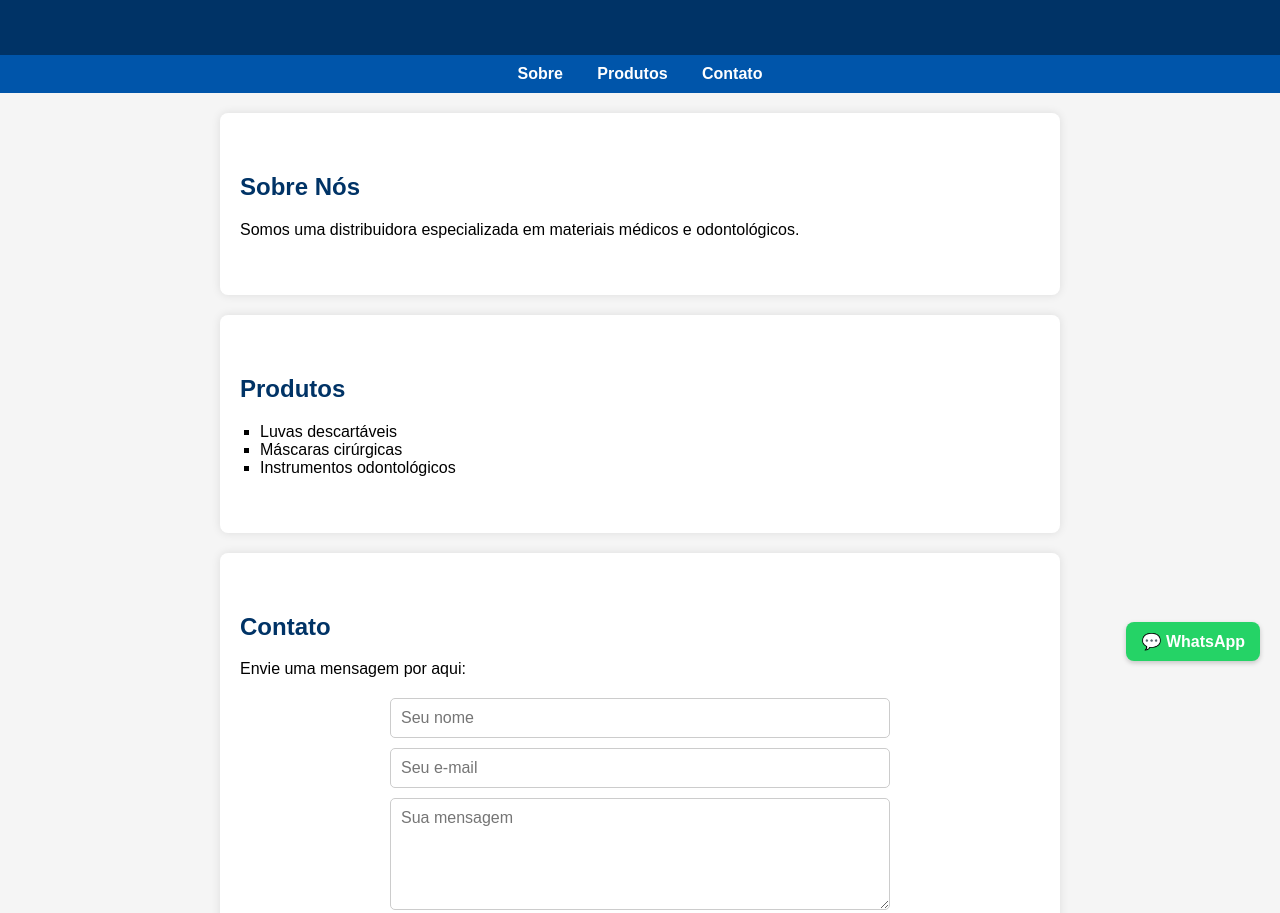
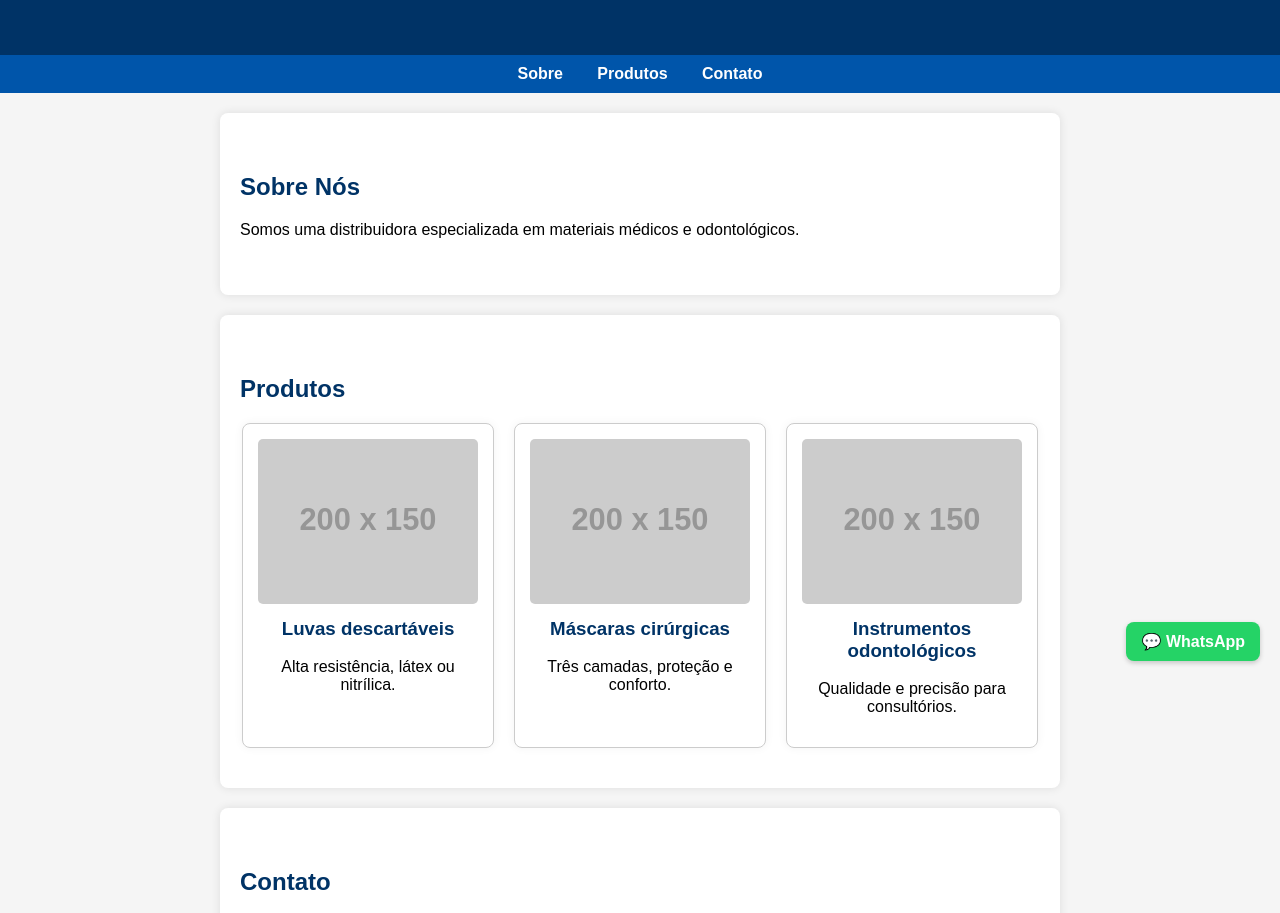
Before and after one commit to bforp/site-bjr, a plain HTML site: page index.html in a window 1280 px wide. Shown: the part 119-1032 px from the top of the page. Drawn offline with Linux system fonts and the light colour scheme; placeholder pictures from the web are drawn by us.

Commit message:
Add files via upload

```diff
--- a/index.html
+++ b/index.html
@@ -25,11 +25,23 @@
 
     <section id="produtos">
         <h2>Produtos</h2>
-        <ul>
-            <li>Luvas descartáveis</li>
-            <li>Máscaras cirúrgicas</li>
-            <li>Instrumentos odontológicos</li>
-        </ul>
+        <div class="galeria">
+            <div class="produto">
+                <img src="https://via.placeholder.com/200x150" alt="Luvas descartáveis">
+                <h3>Luvas descartáveis</h3>
+                <p>Alta resistência, látex ou nitrílica.</p>
+            </div>
+            <div class="produto">
+                <img src="https://via.placeholder.com/200x150" alt="Máscaras cirúrgicas">
+                <h3>Máscaras cirúrgicas</h3>
+                <p>Três camadas, proteção e conforto.</p>
+            </div>
+            <div class="produto">
+                <img src="https://via.placeholder.com/200x150" alt="Instrumentos odontológicos">
+                <h3>Instrumentos odontológicos</h3>
+                <p>Qualidade e precisão para consultórios.</p>
+            </div>
+        </div>
     </section>
 
     <section id="contato">
--- a/style.css
+++ b/style.css
@@ -107,3 +107,32 @@ button {
 button:hover {
     background-color: #0055aa;
 }
+
+
+.galeria {
+    display: flex;
+    flex-wrap: wrap;
+    justify-content: center;
+    gap: 20px;
+}
+
+.produto {
+    background-color: white;
+    border: 1px solid #ccc;
+    border-radius: 8px;
+    padding: 15px;
+    width: 220px;
+    box-shadow: 0 0 10px rgba(0, 0, 0, 0.05);
+    text-align: center;
+}
+
+.produto img {
+    width: 100%;
+    height: auto;
+    border-radius: 5px;
+}
+
+.produto h3 {
+    color: #003366;
+    margin-top: 10px;
+}
```
